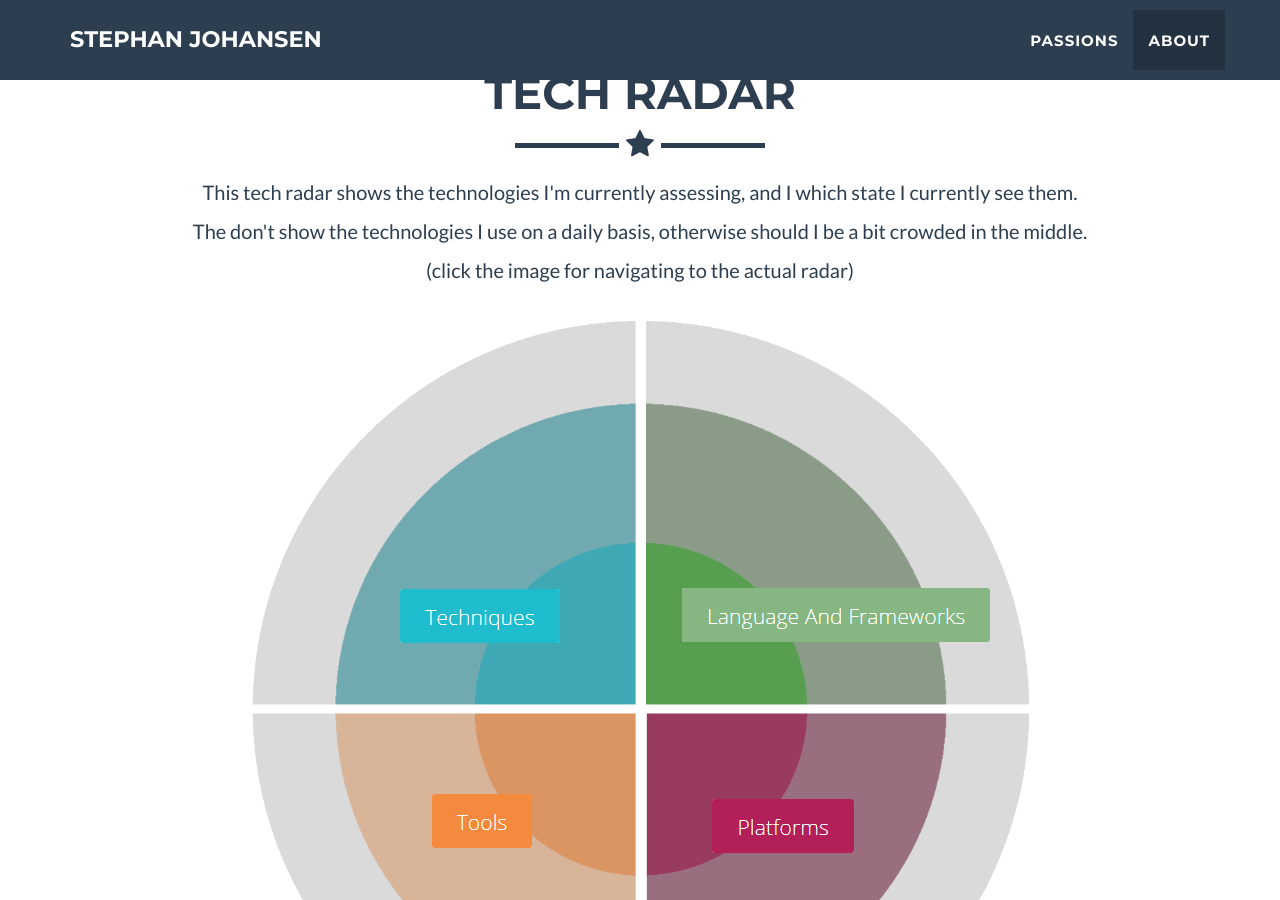
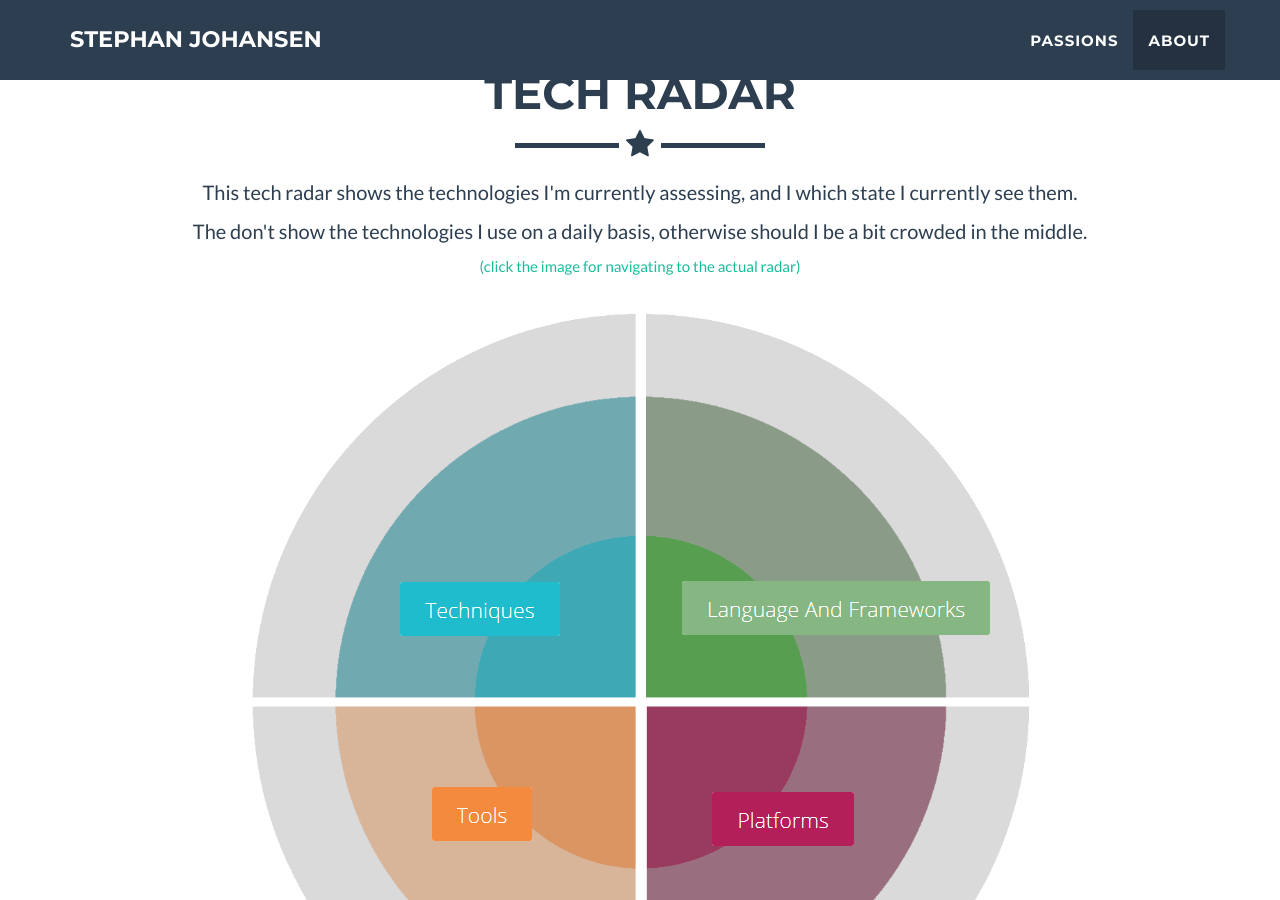
Before and after one commit to skjohansen/skjohansen.github.io, a Jekyll site: the page built from _posts/2021-06-30-1-teaching.markdown, in a window 1280 px wide and 900 px high, scrolled down 3022 px. Built offline with Jekyll 4.4.1, drawn with Linux system fonts in a browser that asks for light colours.

Commit message:
Shows full content of post

```diff
--- a/_includes/modals.html
+++ b/_includes/modals.html
@@ -18,8 +18,8 @@
                             {% if post.description %}
                                 <p>{{ post.description }}</p>
                             {% endif %}
-                            {% if post.excerpt  %}
-                                <p>{{ post.excerpt  }}</p>
+                            {% if post.content  %}
+                                <p>{{ post.content  }}</p>
                             {% endif %}
                             <ul class="list-inline item-details">
                                 {% if post.client %}
--- a/_includes/techradar.html
+++ b/_includes/techradar.html
@@ -15,7 +15,7 @@
         <div class="row">
             <div class="col text-center">
                 <div>
-                    <p>(click the image for navigating to the actual radar)</p>
+                    <p style="color:#{{ site.color.primary }};font-size: 1em;">(click the image for navigating to the actual radar)</p>
                 </div>
                 <div>
                     <a href="https://radar.thoughtworks.com/?sheetId=https%3A%2F%2Fskjohansen.com%2Fskjohansen-techradar.csv" target="_blank"><img alt="Tech radar overview" src="img/techradar.png" class="img-responsive center-block" ></a>
```
